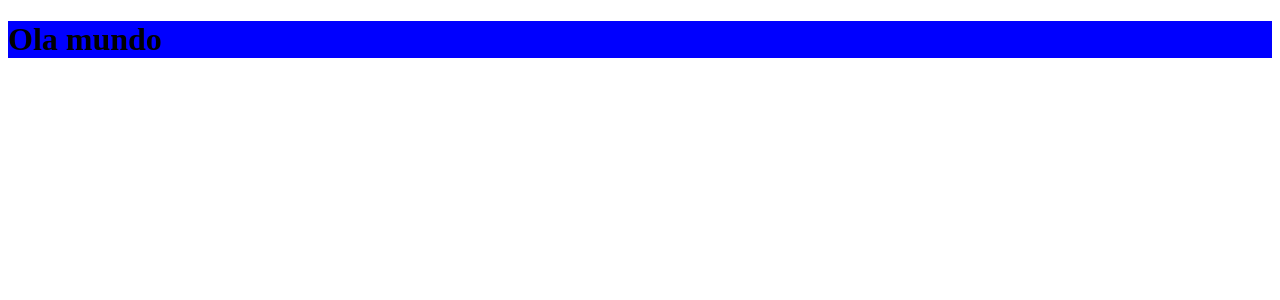
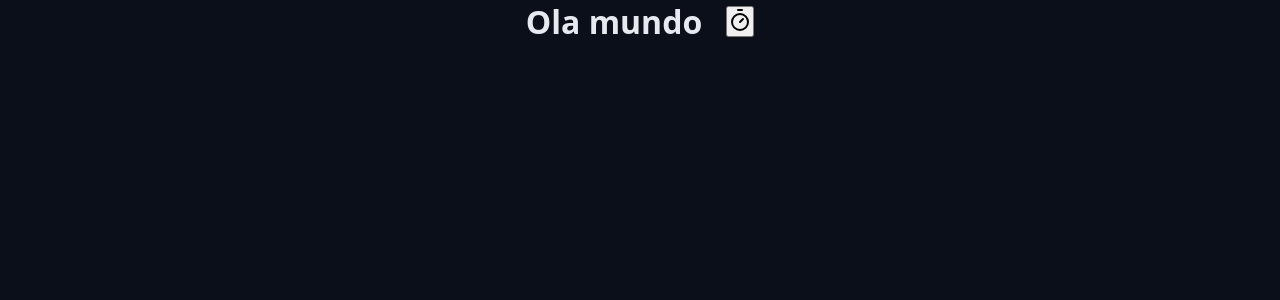
Before and after one commit to felipeazsantos/chronos-pomodoro, a React (Vite) app: page / in a window 1280 px wide. Shown: the top 300 px of the page. Built offline with nearby package versions, Linux system fonts and the light colour scheme.

Commit message:
init config + lucide icons

```diff
--- a/package.json
+++ b/package.json
@@ -10,6 +10,7 @@
     "preview": "vite preview"
   },
   "dependencies": {
+    "lucide-react": "^1.52.0",
     "react": "^19.2.8",
     "react-dom": "^19.2.8"
   },
--- a/src/App.tsx
+++ b/src/App.tsx
@@ -1,3 +1,4 @@
+import { Timer } from 'lucide-react';
 import { Heading } from './components/Heading';
 import './styles/global.css';
 import './styles/theme.css';
@@ -5,7 +6,12 @@ import './styles/theme.css';
 export function App() {
   return (
     <>
-      <Heading>Ola mundo</Heading>
+      <Heading>
+        Ola mundo
+        <button>
+          <Timer />
+        </button>
+      </Heading>
     </>
   );
 }
--- a/src/components/Heading.module.css
+++ b/src/components/Heading.module.css
@@ -1,3 +1,6 @@
 .heading {
-    background-color: blue;
+   display: flex;
+   align-items: center;
+   justify-content: center;
+   gap: 2.4rem;
 }
--- a/src/components/Heading.tsx
+++ b/src/components/Heading.tsx
@@ -1,5 +1,9 @@
 import styles from './Heading.module.css';
 
-export function Heading({ children }) {
+type HeadingProps = {
+  children: React.ReactNode;
+};
+
+export function Heading({ children }: HeadingProps) {
   return <h1 className={styles.heading}>{children}</h1>;
 }
--- a/src/styles/global.css
+++ b/src/styles/global.css
@@ -0,0 +1,17 @@
+* {
+  margin: 0;
+  padding: 0;
+  box-sizing: border-box;
+}
+
+html {
+  font-size: 62.5%;
+}
+
+body {
+  font-family: system-ui, -apple-system, BlinkMacSystemFont, 'Segoe UI', Roboto,
+    Oxygen, Ubuntu, Cantarell, 'Open Sans', 'Helvetica Neue', sans-serif;
+  font-size: 1.6rem; /* 16px */
+  background: var(--gray-900);
+  color: var(--text-default);
+}
```
Also changed, not shown: 1 other file (tests, documents, lock files or other folders).
